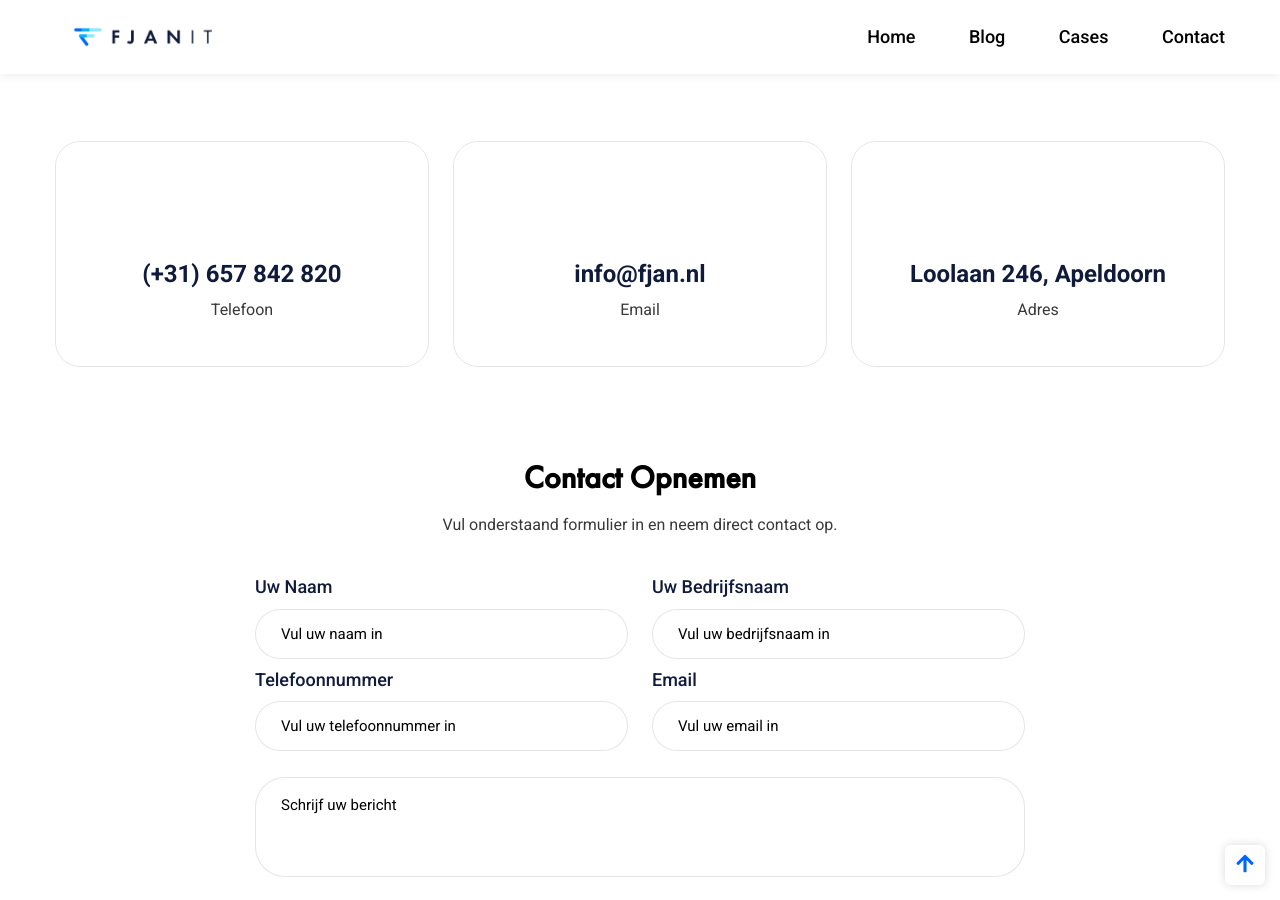
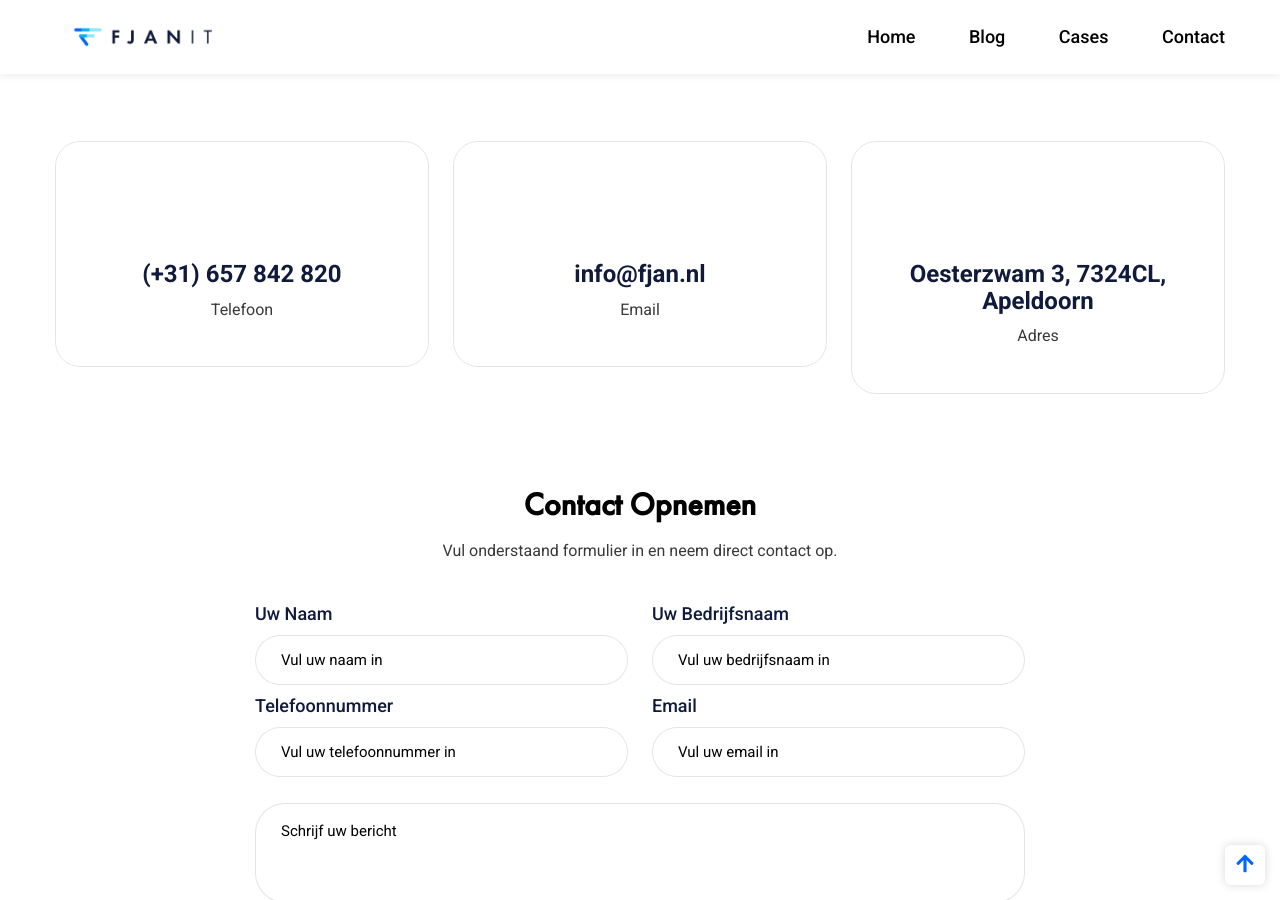
Before and after one commit to funselaar/funselaar.github.io, a Jekyll site: the page built from contact.html, in a window 1280 px wide and 900 px high, scrolled down 503 px. Built offline with Jekyll 4.4.1, drawn with Linux system fonts in a browser that asks for light colours; some web fonts are replaced.

Commit message:
Update contact.html

```diff
--- a/contact.html
+++ b/contact.html
@@ -32,7 +32,7 @@ permalink: /contact
             <div class="contact-info-column col-lg-4 col-md-6 col-sm-12">
                 <div class="info-inner">
                     <span class="icon flaticon-map"></span>
-                    <a class="location" href="#">Loolaan 246, Apeldoorn</a>
+                    <a class="location" href="#">Oesterzwam 3, 7324CL, Apeldoorn</a>
                     <div class="text">Adres</div>
                 </div>
             </div>
@@ -103,7 +103,7 @@ permalink: /contact
 <!-- Map One -->
 <section class="map-one">
     <iframe
-        src="https://www.google.com/maps/embed/v1/place?q=Loolaan+246,+Apeldoorn,+Netherlands&key=AIzaSyBFw0Qbyq9zTFTd-tUY6dZWTgaQzuU17R8"
+        src="https://www.google.com/maps/embed/v1/place?q=Oesterzwam+3,+Apeldoorn,+Netherlands&key=AIzaSyBFw0Qbyq9zTFTd-tUY6dZWTgaQzuU17R8"
         allowfullscreen=""></iframe>
 </section>
 <!-- End Map One -->
```
